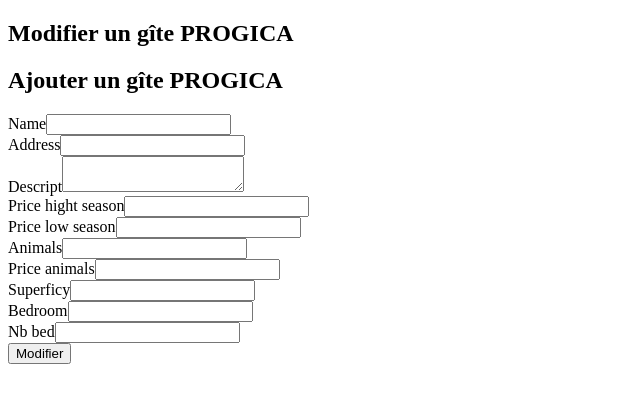
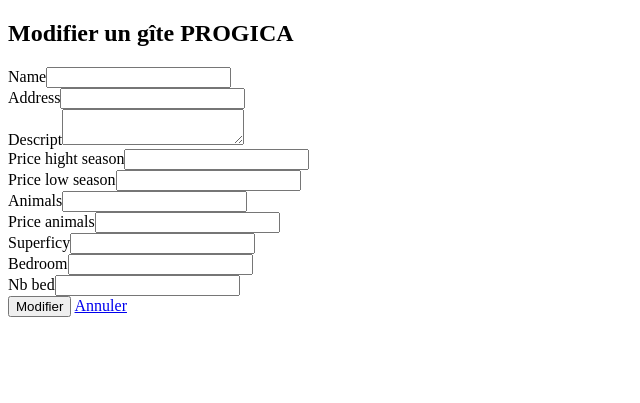
Before and after one commit to geoffrey-gallot/giteProgica, a Symfony app: template templates/admin/edit.html.twig in a window 1280 px wide. Shown: the part 115-518 px from the top of the page, without its empty margins (0-640 px from the left). Run offline with Twig, Linux system fonts and the light colour scheme; the template is opened without the code that fills it, so the values that code supplies are empty; form fields are guessed from the names that the template uses; some libraries are stand-ins or nearby versions.

Commit message:
ajout bouton + securité suppression

```diff
--- a/templates/admin/edit.html.twig
+++ b/templates/admin/edit.html.twig
@@ -1,16 +1,12 @@
 {% extends "base.html.twig" %}
 
 {% block title %}
-  Nouveau gîte
+  Modifier un gîte
 {% endblock %}
 
 {% block body %}
   <section class="row">
     <h1>Modifier un gîte PROGICA</h1>
-  </section>
-
-  <section class="row">
-    <h1>Ajouter un gîte PROGICA</h1>
   </section>
 
   <section class="row">
@@ -50,7 +46,8 @@
       <div class="col-md-2">{{ form_row(formGite.nbBed) }}</div>
     </article>
 
-    <input type="submit" value="Modifier" class="btn btn-secondary">
+    <input type="submit" value="Modifier" class="btn btn-success">
+    <a href="{{ path('admin.index') }}" class="btn btn-secondary">Annuler</a>
 
     {{ form_end(formGite) }}
   </article>
--- a/templates/admin/new.html.twig
+++ b/templates/admin/new.html.twig
@@ -46,8 +46,8 @@
       <div class="col-md-2">{{ form_row(formGite.nbBed) }}</div>
     </article>
 
-      <input type="submit" value="Créer" class="btn btn-secondary">
-
+    <input type="submit" value="Créer" class="btn btn-success">
+    <a href="{{ path('admin.index') }}" class="btn btn-secondary">Annuler</a>
     {{ form_end(formGite) }}
   </article>
 
```
Also changed, not shown: src/Controller/Admin/AdminController.php (+18 -23 lines), templates/admin/index.html.twig (+8 -4 lines). Lines whose indentation alone changed are shown as unchanged.
